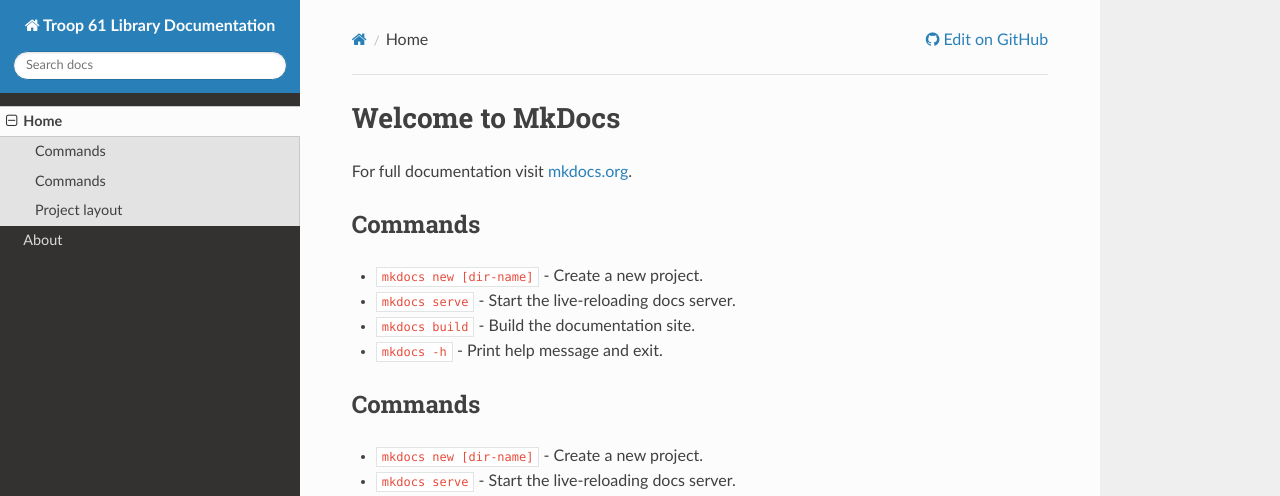
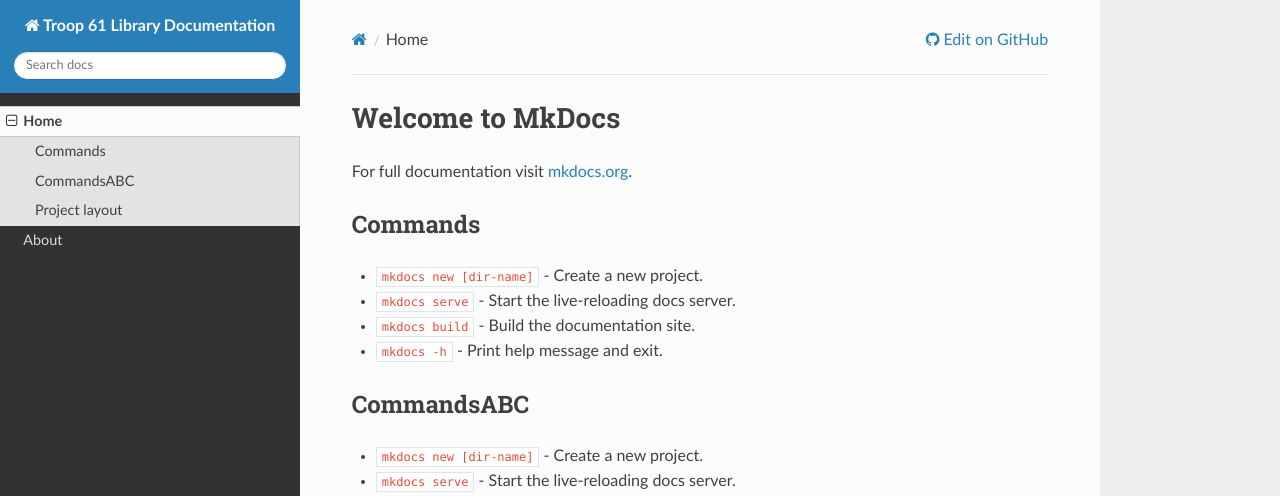
Before and after one commit to jackveney/Troop61LibraryDocs, an MkDocs documentation site: the page built from docs/index.md, in a window 1280 px wide. Shown: the top 496 px of the page. Built offline with MkDocs 1.6.1, drawn with Linux system fonts in a browser that asks for light colours; nearby versions of some CDN libraries.

Commit message:
Update index.md

```diff
--- a/docs/index.md
+++ b/docs/index.md
@@ -9,7 +9,7 @@ For full documentation visit [mkdocs.org](https://www.mkdocs.org).
 * `mkdocs build` - Build the documentation site.
 * `mkdocs -h` - Print help message and exit.
 
-## Commands
+## CommandsABC
 
 * `mkdocs new [dir-name]` - Create a new project.
 * `mkdocs serve` - Start the live-reloading docs server.
```
